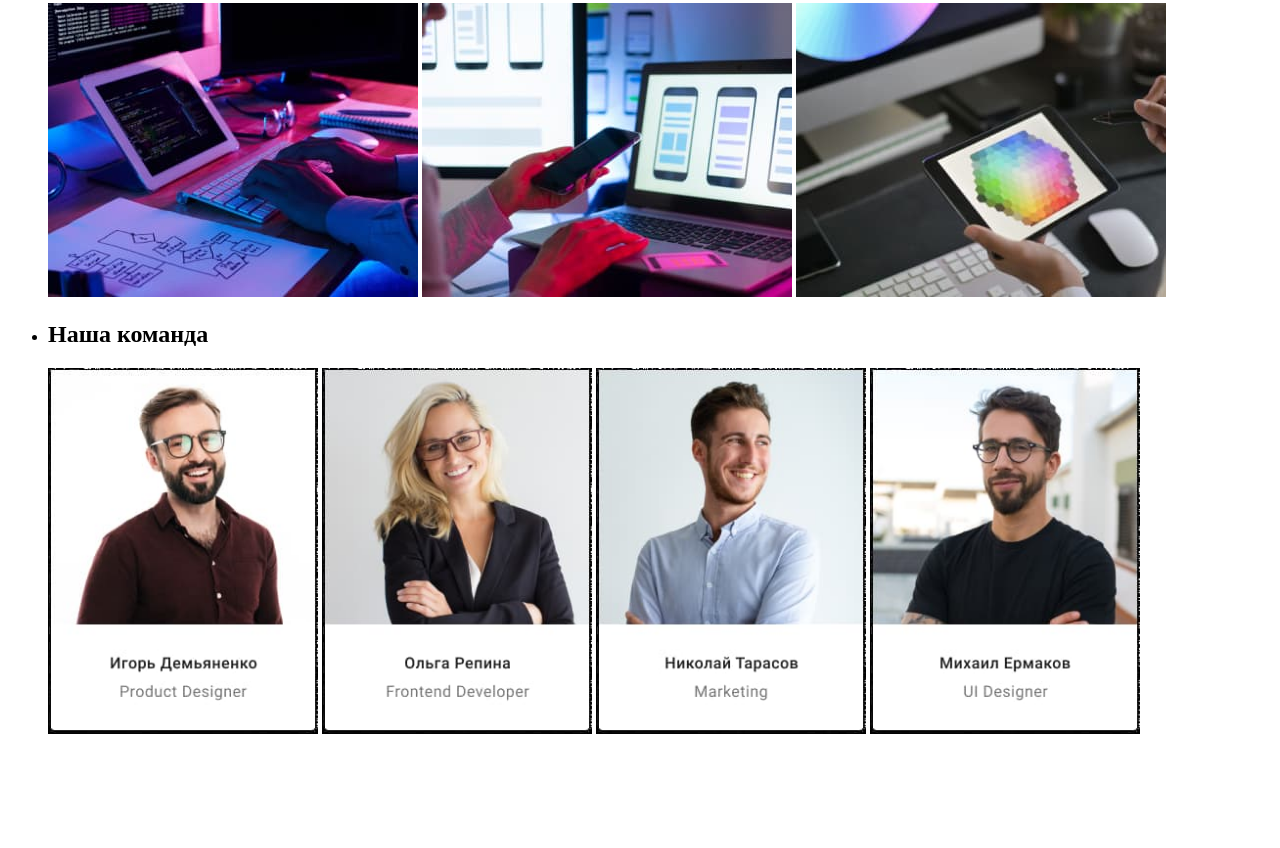
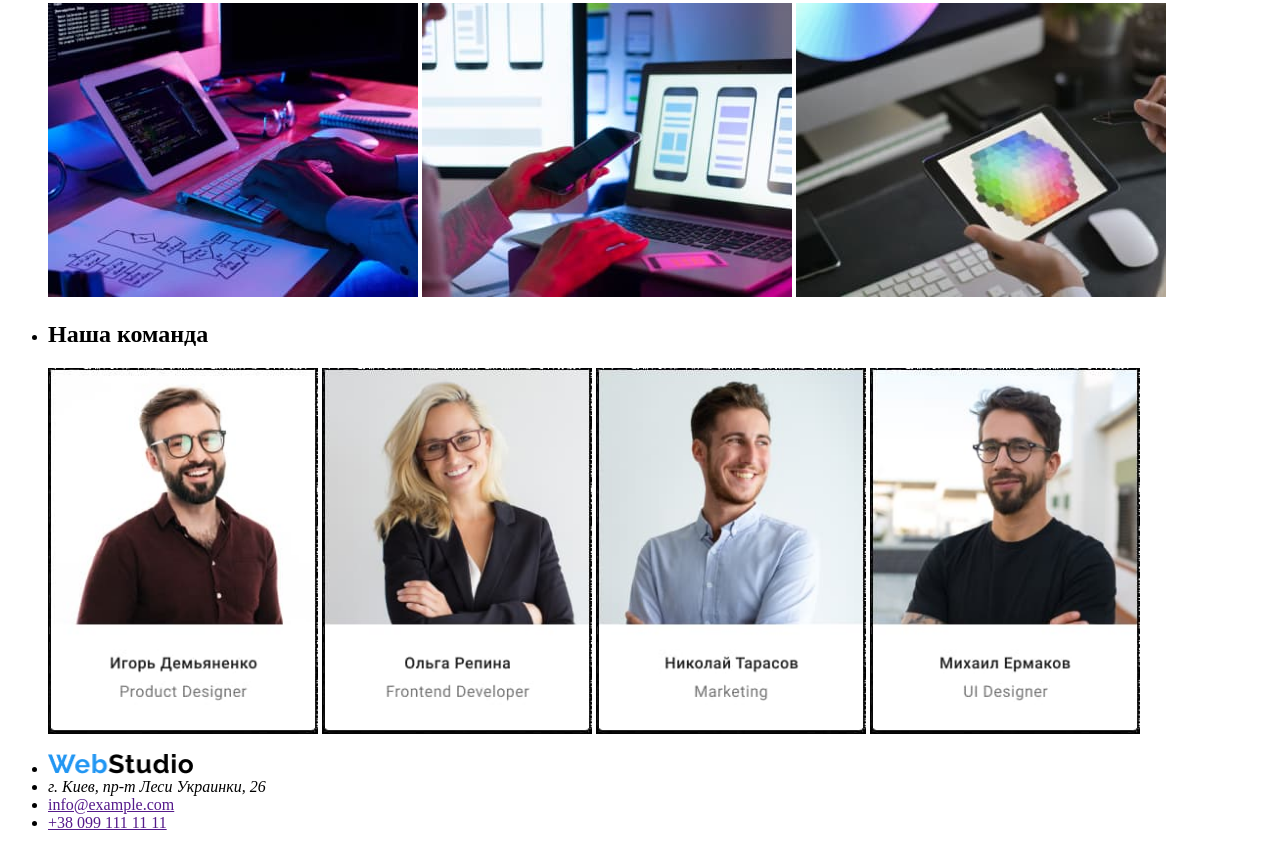
Before and after one commit to forysiak-vova/goit-markup-hw-01, a plain HTML site: page index.html in a window 1280 px wide. Shown: the part 642-1490 px from the top of the page. Before the commit the page ends 1396 px from the top, so only its background shows below. Drawn offline with Linux system fonts and the light colour scheme.

Commit message:
додав футер

```diff
--- a/index.html
+++ b/index.html
@@ -78,8 +78,21 @@
 
    </main>
 <footer>
-
-
+<ul>
+   <li><a href="">
+      <img src="./img/WebStudio.png" alt="" width="145">
+   </a>
+</li>
+   <li>
+      <address>г. Киев, пр-т Леси Украинки, 26</address>
+   </li>
+   <li>
+      <a href="">info@example.com</a>
+   </li>
+   <li>
+      <a href="">+38 099 111 11 11</a>
+   </li>
+</ul>
 </footer>
 </body>
 
```
